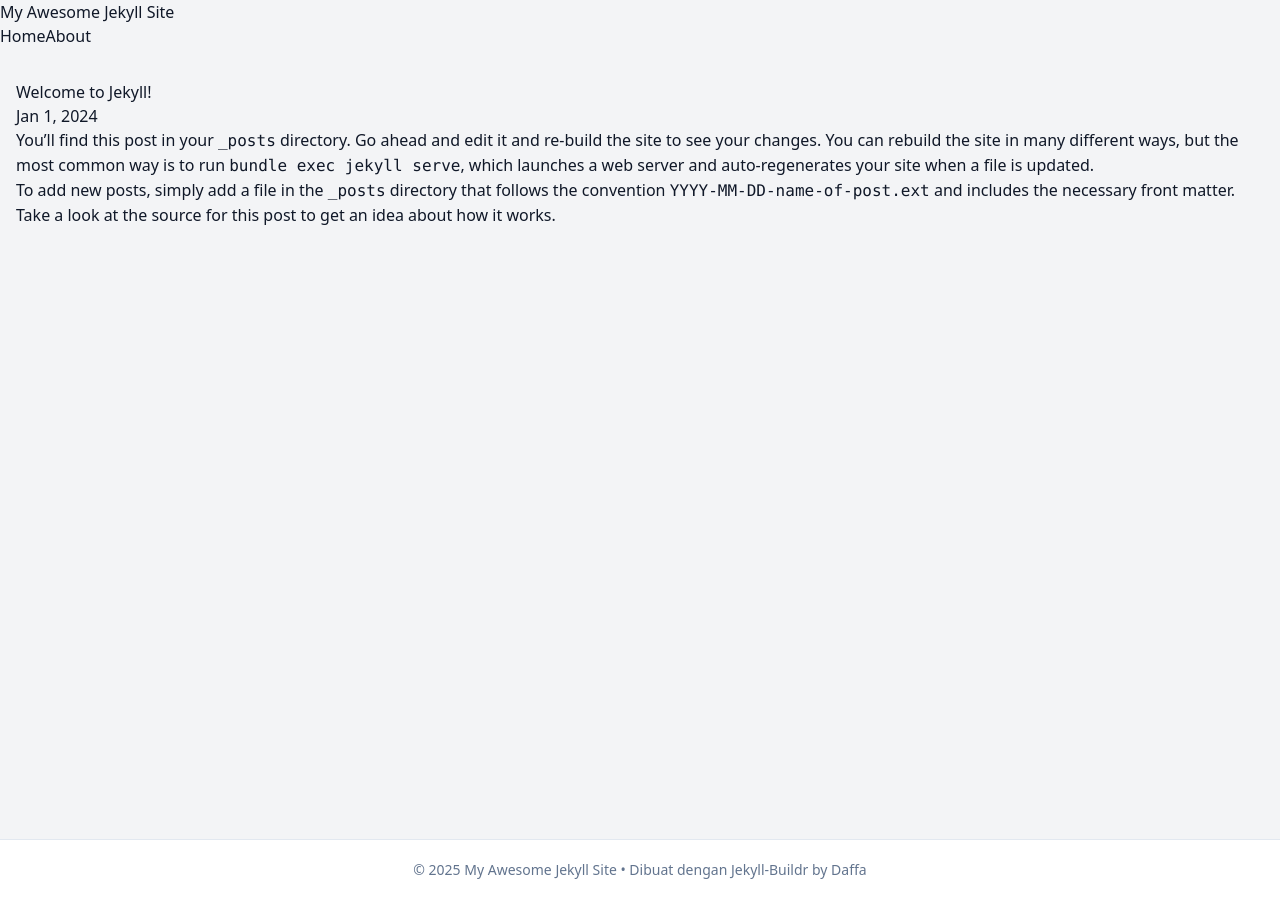
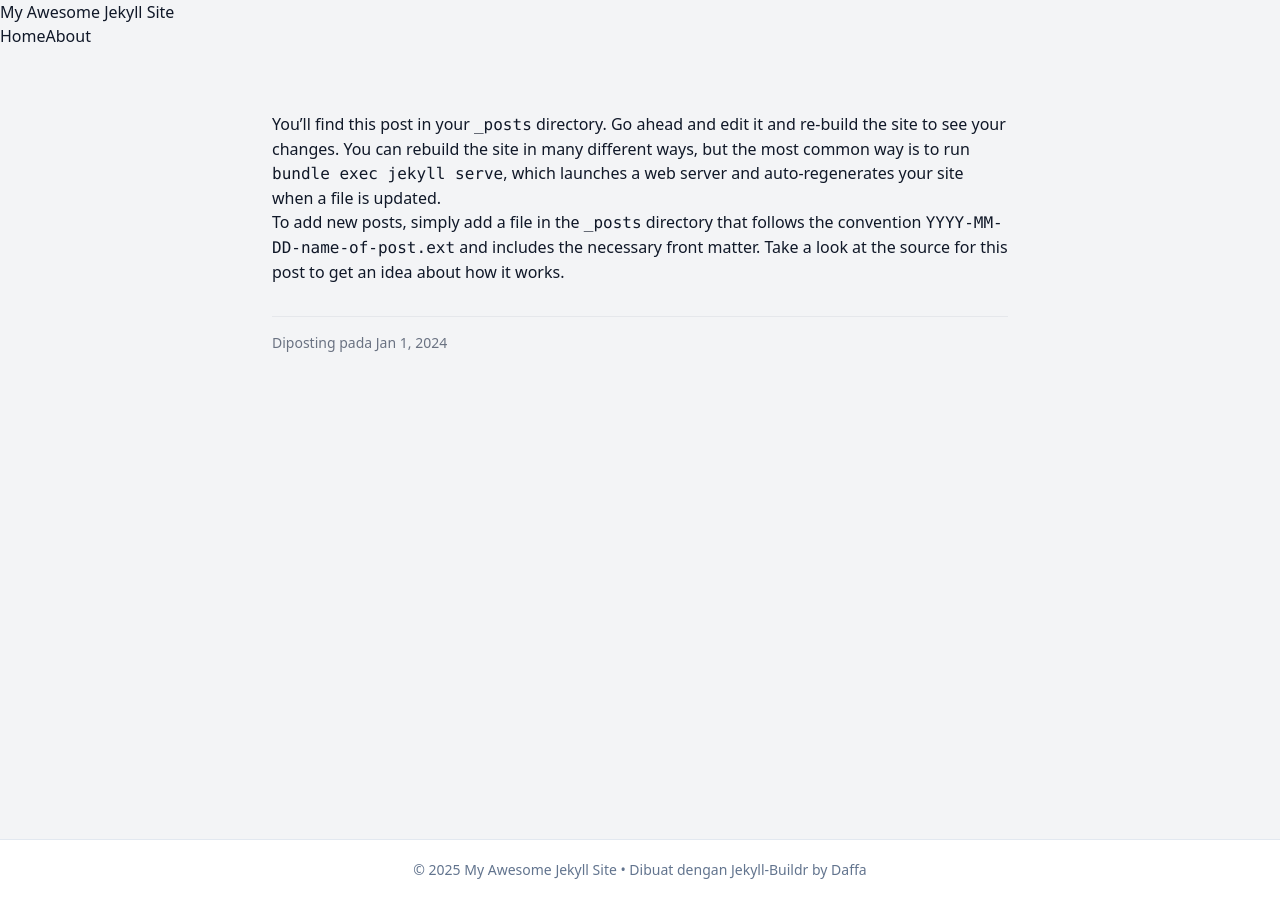
Before and after one commit to daffadevhosting/jekyll-tailwind-boilerplate, a Jekyll site: the page built from _posts/2024-01-01-welcome-to-jekyll.md, in a window 1280 px wide. Built offline with Jekyll 4.4.1, drawn with Linux system fonts in a browser that asks for light colours.

Commit message:
buildr: update post.html

```diff
--- a/_layouts/post.html
+++ b/_layouts/post.html
@@ -1,22 +1,24 @@
 ---
 layout: default
 ---
-<article class="post h-entry" itemscope itemtype="http://schema.org/BlogPosting">
+<article class="post h-entry px-4 py-8 max-w-3xl mx-auto" itemscope itemtype="http://schema.org/BlogPosting">
 
-  <header class="post-header">
-    <h1 class="post-title p-name" itemprop="name headline">{{ page.title | escape }}</h1>
-    <p class="post-meta">
-      <time class="dt-published" datetime="{{ page.date | date_to_xmlschema }}" itemprop="datePublished">
-        {%- assign date_format = site.minima.date_format | default: "%b %-d, %Y" -%}
-        {{ page.date | date: date_format }}
-      </time>
-      {%- if page.author -%}
-        • <span itemprop="author" itemscope itemtype="http://schema.org/Person"><span class="p-author h-card" itemprop="name">{{ page.author }}</span></span>
-      {%- endif -%}</p>
-  </header>
+  <div class="post-content e-content prose prose-lg dark:prose-invert" itemprop="articleBody">
+    {{ content }}
+  </div>
 
-  <div class="post-content e-content" itemprop="articleBody">
-    {{ content }}
+  <div class="mt-8 pt-4 border-t border-gray-200 dark:border-gray-700 text-sm text-gray-500 dark:text-gray-400">
+    Diposting pada <time class="dt-published" datetime="{{ page.date | date_to_xmlschema }}" itemprop="datePublished">{{ page.date | date: "%b %-d, %Y" }}</time>
+    {%- if page.author -%}
+      oleh <span itemprop="author" itemscope itemtype="http://schema.org/Person"><span class="p-author h-card" itemprop="name">{{ page.author }}</span></span>
+    {%- endif -%}
+    {%- if page.tags and page.tags.size > 0 -%}
+      <br>
+      Kategori:
+      {%- for tag in page.tags -%}
+        <a href="{{ site.baseurl }}/tags/{{ tag | slugify }}/" class="text-purple-600 dark:text-purple-400 hover:underline">#{{ tag }}</a>{%- unless forloop.last -%},{%- endunless -%}
+      {%- endfor -%}
+    {%- endif -%}
   </div>
 
   <a class="u-url" href="{{ site.baseurl }}{{ page.url | relative_url }}" hidden></a>
```
